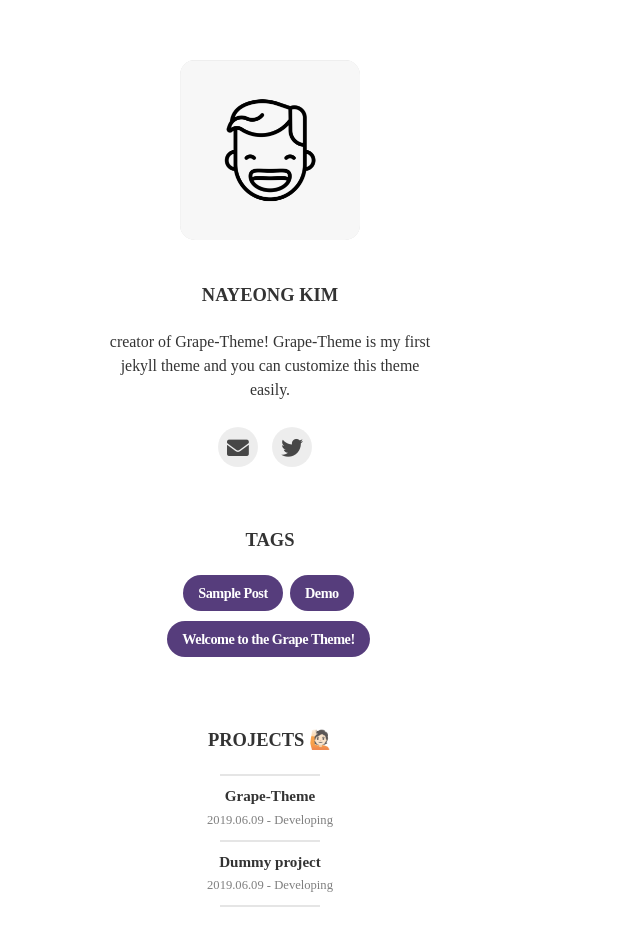
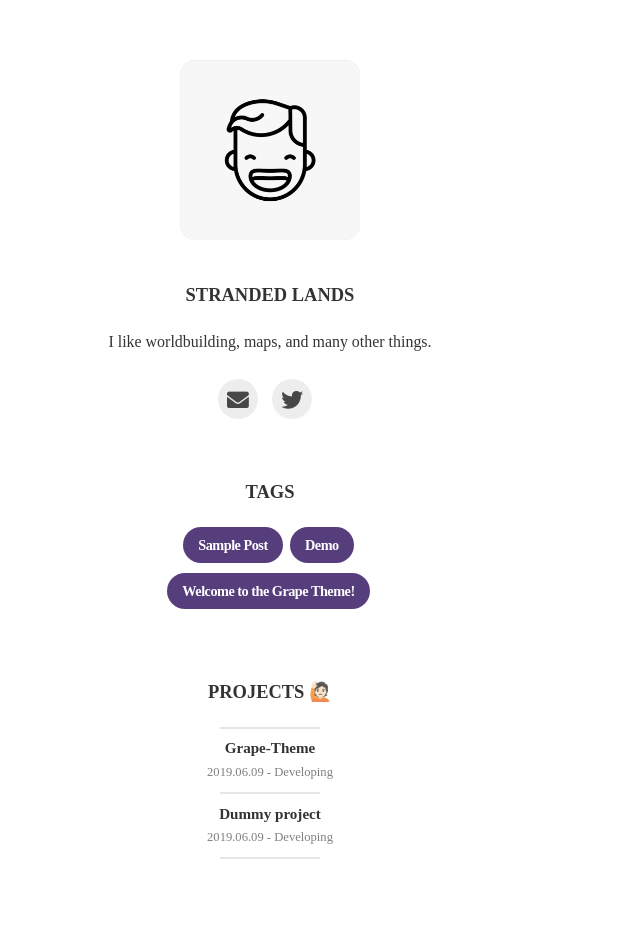
Before and after one commit to skalimoi/skalimoi.github.io, a Jekyll site: the page built from README.md, in a window 1280 px wide. Shown: the whole page, without its empty margins (0-640 px from the left). Built offline with Jekyll 4.4.1, drawn with Linux system fonts in a browser that asks for light colours; nearby versions of some CDN libraries; some web fonts are replaced; our own code applies the rules of GitHub Pages for plain Markdown files; after the commit the page ends 900 px from its top, so only the background shows below that.

Commit message:
Update _config.yml

```diff
--- a/_config.yml
+++ b/_config.yml
@@ -10,15 +10,15 @@ theme_settings :
   # Profile Settings
   profile :
     image : assets/img/smile.png
-    username : Nayeong Kim
-    description : creator of Grape-Theme! Grape-Theme is my first jekyll theme and you can customize this theme easily.
+    username : Stranded Lands
+    description : I like worldbuilding, maps, and many other things.
     experience :
-      - start : 2017-05-03
-        end : 2018-05-06
-        experience : company name, title
+      - start :
+        end :
+        experience :
     skills :
-      - skill : HTML5 & CSS
-        value : 85  # Percent value
+      - skill :
+        value :
 
   # Icons
   icons :
@@ -35,6 +35,7 @@ theme_settings :
 
   # Disqus
   disqus_shortname :
+  comments : true
 
 # Pagination
 paginate: 5
```
